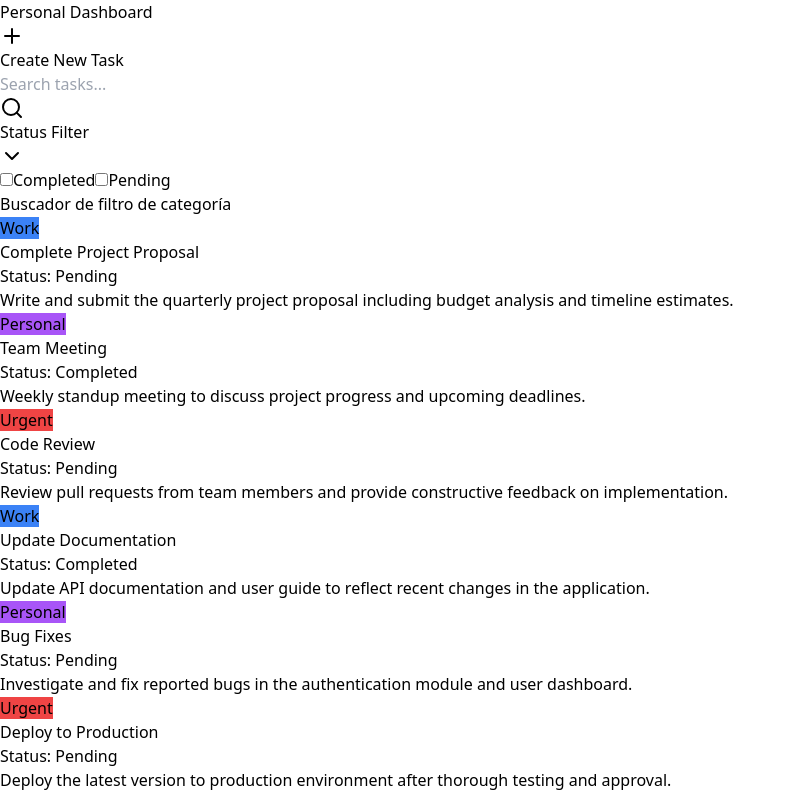
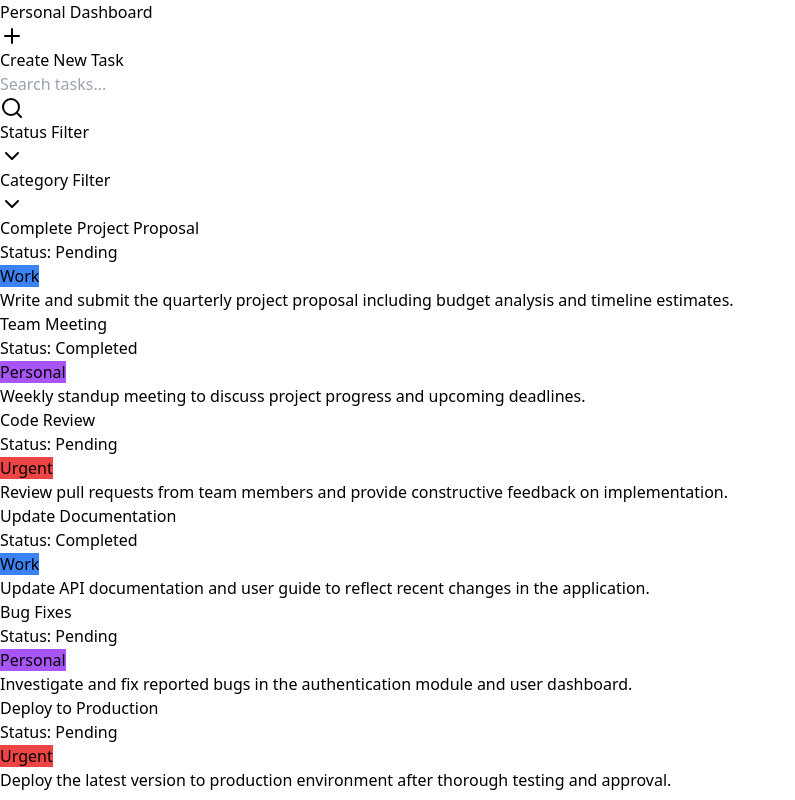
Before and after one commit to Greg1704/Personal-Dashboard, a React (Vite) app in the folder task-dashboard/: page / in a window 1280 px wide. Shown: the whole page, without its empty margins (0-795 px from the left). Built offline with nearby package versions, Linux system fonts and the light colour scheme.

Commit message:
Category filter developed

```diff
--- a/task-dashboard/src/App.tsx
+++ b/task-dashboard/src/App.tsx
@@ -12,6 +12,7 @@ function App() {
   //state variables
   const [searchTerm, setSearchTerm] = useState('');
   const [filterCheckboxes, setFilterCheckboxes] = useState(stateCheckboxes);
+  const [selectedCategories, setSelectedCategories] = useState<string[]>([]);
   const [categories, setCategories] = useState(categoryData);
   const [tasks, setTasks] = useState(taskData);
   const [isFormOpen, setIsFormOpen] = useState(false);
@@ -19,9 +20,10 @@ function App() {
   const activeCheckboxes = filterCheckboxes.filter(checkbox => checkbox.checked).map(checkbox => checkbox.label);
 
   const filteredTasks = tasks.filter(task =>
-    (task.title.toLowerCase().includes(searchTerm.toLowerCase()) ||
-    task.description?.toLowerCase().includes(searchTerm.toLowerCase()))
+    (task.title.toLowerCase().includes(searchTerm.toLowerCase())
+    || task.description?.toLowerCase().includes(searchTerm.toLowerCase()))
     && (activeCheckboxes.length === 0 || activeCheckboxes.includes(task.completed ? 'Completed' : 'Pending'))
+    && (selectedCategories.length === 0 || ( task.categoryId && selectedCategories.includes(task.categoryId)))
   );
 
   function onCheckboxChange(id: string, checked: boolean) {
@@ -29,6 +31,10 @@ function App() {
       checkbox.id === id ? { ...checkbox, checked } : checkbox
     );
     setFilterCheckboxes(updatedCheckboxes);
+  }
+
+  function onSelectedCategoriesChange(categioriesIds: string[]) {
+    setSelectedCategories(categioriesIds);
   }
 
   function onTaskStatusChange(id: string, completed: boolean) {
@@ -66,7 +72,10 @@ function App() {
   const taskBoard = (
       <div className="bg-slate-900 flex flex-row rounded-lg m-5 min-w-fit">
         <div className="bg-slate-700 w-1/5 p-10 rounded-l-lg min-w-64 border-r border-slate-600">
-          <Sidebar searchTerm={searchTerm} onSearchChange={setSearchTerm}  checkboxes={filterCheckboxes} onCheckboxChange={onCheckboxChange} setIsFormOpen={setIsFormOpen}/>
+          <Sidebar  searchTerm={searchTerm} onSearchChange={setSearchTerm}
+                    checkboxes={filterCheckboxes} onCheckboxChange={onCheckboxChange}
+                    categories={categories} onSelectedCategoriesChange={onSelectedCategoriesChange} selectedCategories={selectedCategories}
+                    setIsFormOpen={setIsFormOpen}/>
         </div>
         <div className='p-10 flex justify-center items-center flex-1 min-w-96'>
           <div className="flex flex-row flex-wrap gap-2.5 justify-center">
--- a/task-dashboard/src/components/Sidebar.tsx
+++ b/task-dashboard/src/components/Sidebar.tsx
@@ -1,6 +1,7 @@
 import { Search, Plus, ChevronDown } from 'lucide-react';
 import { type StateCheckbox } from '../types/StateCheckbox';
 import { useState } from 'react';
+import { type Category } from '../types/Category';
 
 interface SearchBarProps {
     searchTerm: string;
@@ -12,20 +13,47 @@ interface FilterCheckboxProps {
     onCheckboxChange: (id: string, checked: boolean) => void;
 }
 
+interface CategoryProps{
+    categories: Category[];
+    selectedCategories: string[];
+    onSelectedCategoriesChange: (categioriesIds: string[]) => void;
+}
+
 interface TaskFormProps{
     setIsFormOpen: (isOpen: boolean) => void;
 }
 
-interface SidebarProps extends SearchBarProps, FilterCheckboxProps, TaskFormProps {}
+interface SidebarProps extends SearchBarProps, FilterCheckboxProps, CategoryProps, TaskFormProps {}
 
-export function Sidebar({searchTerm, onSearchChange, checkboxes, onCheckboxChange, setIsFormOpen}: SidebarProps) {
+export function Sidebar({searchTerm, onSearchChange, checkboxes, onCheckboxChange, categories, onSelectedCategoriesChange, selectedCategories, setIsFormOpen}: SidebarProps) {
 
-    const [isStateFilterOpen, setIsStateFilterOpen] =  useState(true);
+    const [isStateFilterOpen, setIsStateFilterOpen] =  useState(false);
+    const [isCategoryFilterOpen, setIsCategoryFilterOpen] =  useState(false);
+
+    function handleCategoryChange(categoryId: string){
+        let updatedCategories: string[] = [];
+        if(categories.find(cat => cat.id === categoryId)){
+            if(!selectedCategories.find(catId => catId === categoryId)){
+                updatedCategories = [...selectedCategories.map(catId => catId), categoryId];
+            } else {
+                updatedCategories = selectedCategories.filter(catId => catId !== categoryId).map(catId => catId);
+            }
+            onSelectedCategoriesChange(updatedCategories);
+        }
+    }
 
     const stateCheckboxes = checkboxes.map((checkbox) => (
                 <label key={checkbox.id} className='flex items-center space-x-3 cursor-pointer'>
                     <input type="checkbox" onChange={(e) => onCheckboxChange(checkbox.id,e.target.checked)} checked={checkbox.checked} className='form-checkbox h-5 w-5 text-indigo-600 focus:ring-indigo-500' />
                     <span className='text-white'>{checkbox.label}</span>
+                </label>
+            ));
+
+    const categoryCheckboxes = categories.map((category) => (
+                <label key={category.id} className='flex items-center space-x-3 cursor-pointer'>
+                    <input  type="checkbox" onChange={() => handleCategoryChange(category.id)} checked={selectedCategories.includes(category.id)}
+                            className='form-checkbox h-5 w-5 text-indigo-600 focus:ring-indigo-500' />
+                    <span className='text-white'>{category.name}</span>
                 </label>
             ));
 
@@ -49,6 +77,7 @@ export function Sidebar({searchTerm, onSearchChange, checkboxes, onCheckboxChang
                     className="absolute right-3 top-1/2 transform -translate-y-1/2 text-gray-400 w-4 h-4"
                 />
             </div>
+            <div className='mb-4'>
                 <button onClick={() => setIsStateFilterOpen(!isStateFilterOpen)}
                         className={`w-full px-4 py-2 border border-slate-500 bg-slate-600 text-white flex items-center justify-between hover:bg-slate-700 transition-colors
                             ${isStateFilterOpen ? 'rounded-t-lg' : 'rounded-lg'}
@@ -61,7 +90,21 @@ export function Sidebar({searchTerm, onSearchChange, checkboxes, onCheckboxChang
                         {stateCheckboxes}
                     </div>
                 )}
-            <h2 className="text-xl font-semibold text-white text-center p-3">Buscador de filtro de categoría</h2>
+            </div>
+            <div className='mb-4'>
+                <button onClick={() => setIsCategoryFilterOpen(!isCategoryFilterOpen)}
+                        className={`w-full px-4 py-2 border border-slate-500 bg-slate-600 text-white flex items-center justify-between hover:bg-slate-700 transition-colors
+                            ${isCategoryFilterOpen ? 'rounded-t-lg' : 'rounded-lg'}
+                        `}>
+                    <span>Category Filter</span>
+                    <ChevronDown className={`w-4 h-4 transition-transform ${isCategoryFilterOpen ? 'rotate-180' : ''}`} />
+                </button>
+                {isCategoryFilterOpen && (
+                    <div className="p-3 border border-t-0 border-slate-500 bg-slate-700 rounded-b-lg flex flex-col gap-2">
+                        {categoryCheckboxes}
+                    </div>
+                )}
+            </div>
         </>
     )
 }
--- a/task-dashboard/src/components/TaskCard.tsx
+++ b/task-dashboard/src/components/TaskCard.tsx
@@ -14,21 +14,24 @@ export function TaskCard({ task, onStatusChange, color, categoryName }: TaskCard
       style={{ borderLeftColor: color || '#64748b' }} // slate-500 por defecto
     >
       <div className='p-3'>
+        <h2 className="text-3xl py-1 w-full truncate text-white">{task.title}</h2>
+        <div className='pt-2 flex  items-center  justify-between'>
+          <p className="py-1 text-sm text-gray-200">
+            Status: <button onClick={()=>onStatusChange(task.id, !task.completed)}
+                            className={`px-2 rounded text-white text-xs font-semibold transition-colors
+                                      ${task.completed ? 'bg-green-600 hover:bg-green-700' : 'bg-red-600 hover:bg-red-700'}`}>
+                      {task.completed? 'Completed' : 'Pending'}
+                    </button>
+          </p>
           {categoryName && (
             <span
-            className="inline-block px-2 py-1 rounded-full text-xs font-semibold text-white mb-2"
+              className="inline-block px-2 py-1 rounded-full text-xs font-semibold text-white"
               style={{ backgroundColor: color }}
             >
               {categoryName}
             </span>
           )}
-        <h2 className="text-3xl py-1 w-full truncate text-white">{task.title}</h2>
-        <p className="text-sm pt-2 text-gray-200">
-          Status: <button onClick={()=>onStatusChange(task.id, !task.completed)}
-                          className={`px-2 rounded text-white text-xs font-semibold transition-colors ${task.completed ? 'bg-green-600 hover:bg-green-700' : 'bg-red-600 hover:bg-red-700'}`}>
-                    {task.completed? 'Completed' : 'Pending'}
-                  </button>
-        </p>
+        </div>
       </div>
       <div className='bg-slate-500 p-2 rounded-b-lg flex-1'>
         <p className="w-full line-clamp-5 text-gray-100">{task.description}</p>
```
Lines whose indentation alone changed are shown as unchanged.
